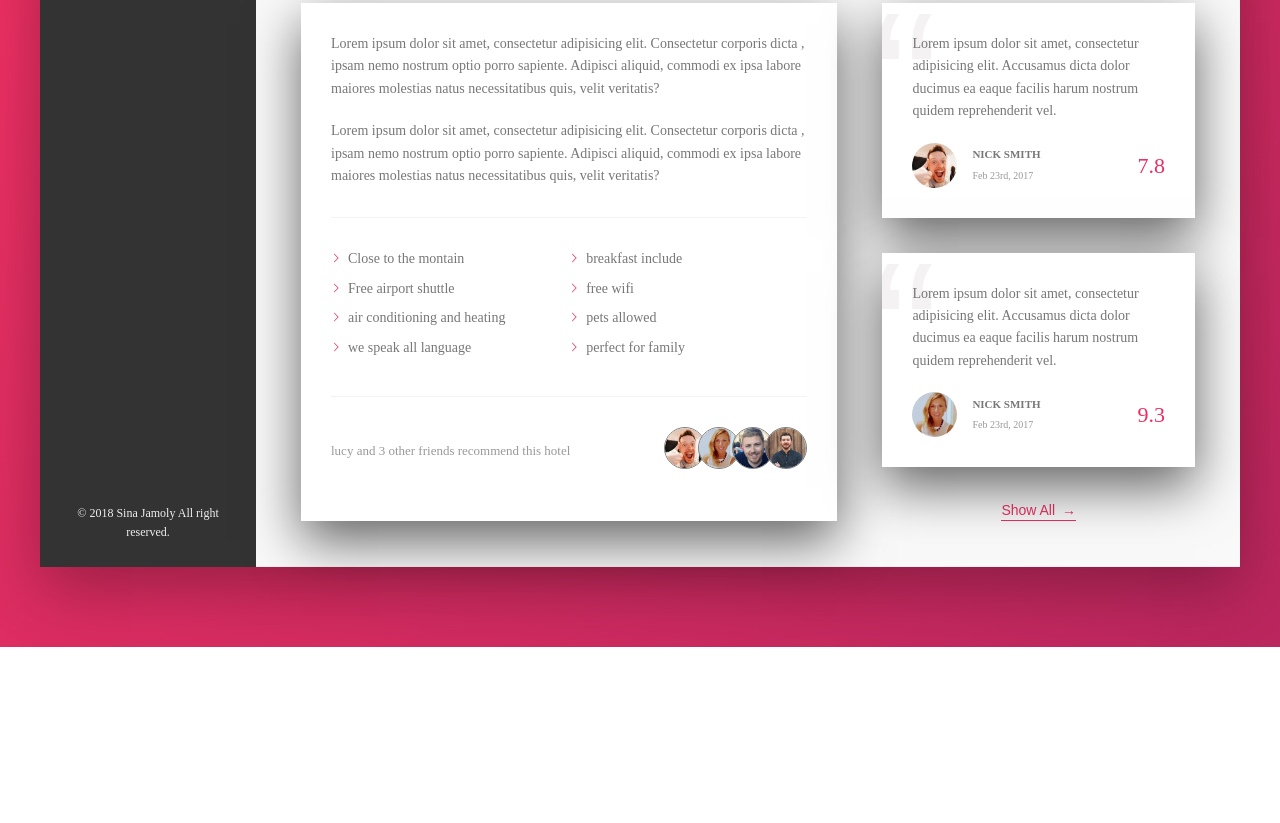
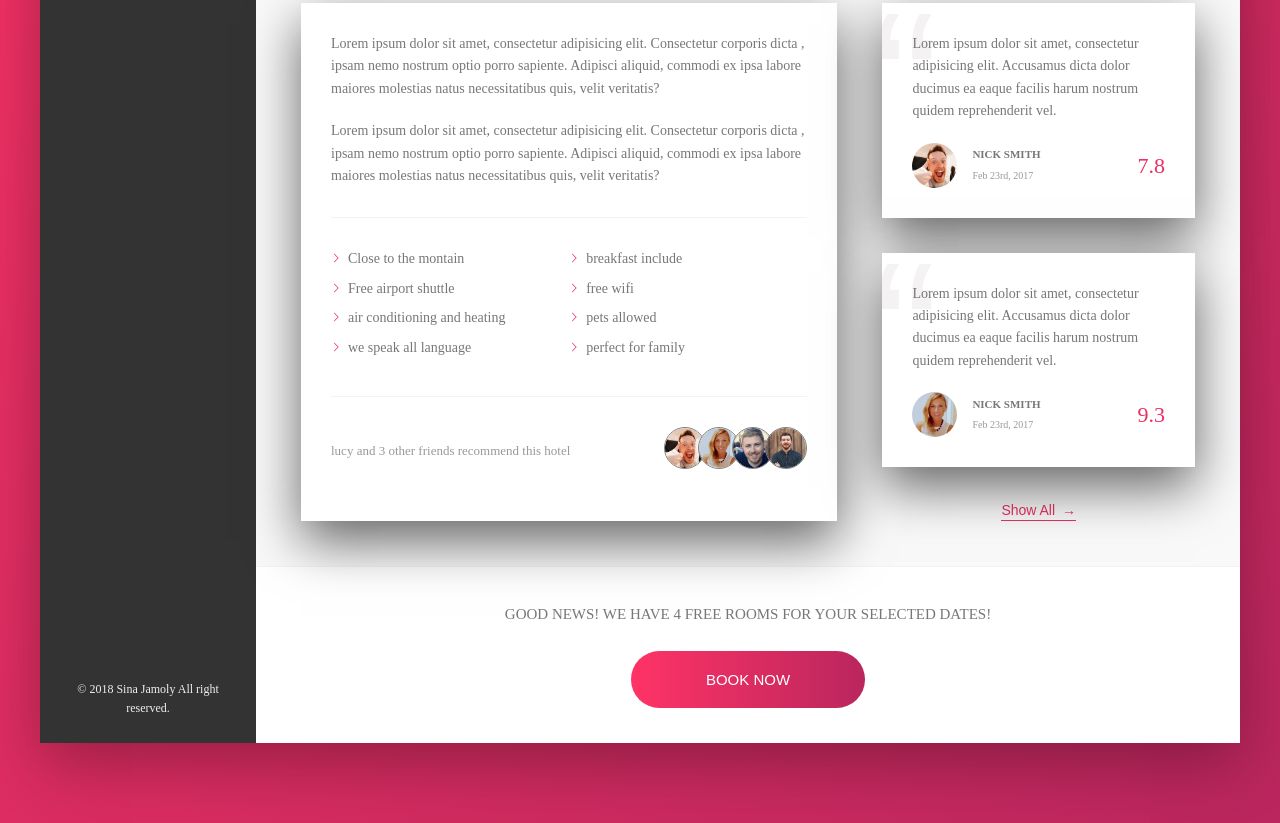
Before and after one commit to sinajamoly/BookingApp, a website: page index.html in a window 1280 px wide. Shown: the part 640-1463 px from the top of the page. Before the commit the page ends 1287 px from the top, so only its background shows below. Drawn offline with Linux system fonts and the light colour scheme.

Commit message:
booking section

```diff
--- a/index.html
+++ b/index.html
@@ -212,6 +212,15 @@
                             </button>
                         </div>
                     </div>
+                    <div class="cta">
+                        <h2 class="cta__book-now">
+                            Good news! we have 4 free rooms for your selected dates!
+                        </h2>
+                        <button class="btn">
+                            <span class="btn__visible">Book Now</span>
+                            <span class="btn__invisible">only 4 rooms left</span>
+                        </button>
+                    </div>
                 </main>
             </div>
         </div>
--- a/sass/_component.scss
+++ b/sass/_component.scss
@@ -442,3 +442,68 @@
 
   }
 }
+
+/////////////////////////////////////////////////////////////////
+// Call to action
+.cta{
+  padding: 3.5rem 0;
+  text-align: center;
+  &__book-now{
+    font-size: 1.5rem;
+    font-weight: 300;
+    text-transform: uppercase;
+    margin-bottom: 2.5rem;
+  }
+}
+
+/////////////////////////////////////////////////////////////////
+// Call to Action
+.btn{
+  font-size: 1.5rem;
+  font-weight: 300;
+  text-transform: uppercase;
+  border-radius: 100px;
+  border: none;
+  color: #fff;
+  background-image: linear-gradient(to right, var(--color-primary-light),var(--color-primary-dark));
+  position: relative;
+  overflow: hidden;
+  cursor: pointer;
+  & > *{
+    height: 100%;
+    width: 100%;
+    display: inline-block;
+    transition: all .5s;
+  }
+
+  &:hover{
+    background-image: linear-gradient(to left, var(--color-primary-light),var(--color-primary-dark));
+  }
+
+  &__visible{
+    padding: 2rem 7.5rem;
+  }
+
+  &__invisible{
+    position: absolute;
+    padding: 2rem 0;
+    width: 100%;
+    height: 100%;
+    left: 0;
+    top: -100px;
+
+  }
+
+  &:hover &__visible{
+    transform: translateY(100%);
+  }
+
+  &:hover &__invisible {
+    top: 0;
+  }
+
+  &:focus{
+    outline: none;
+    animation: pulsate 1s infinite;
+  }
+}
```
Also changed, not shown: css/style.css.
